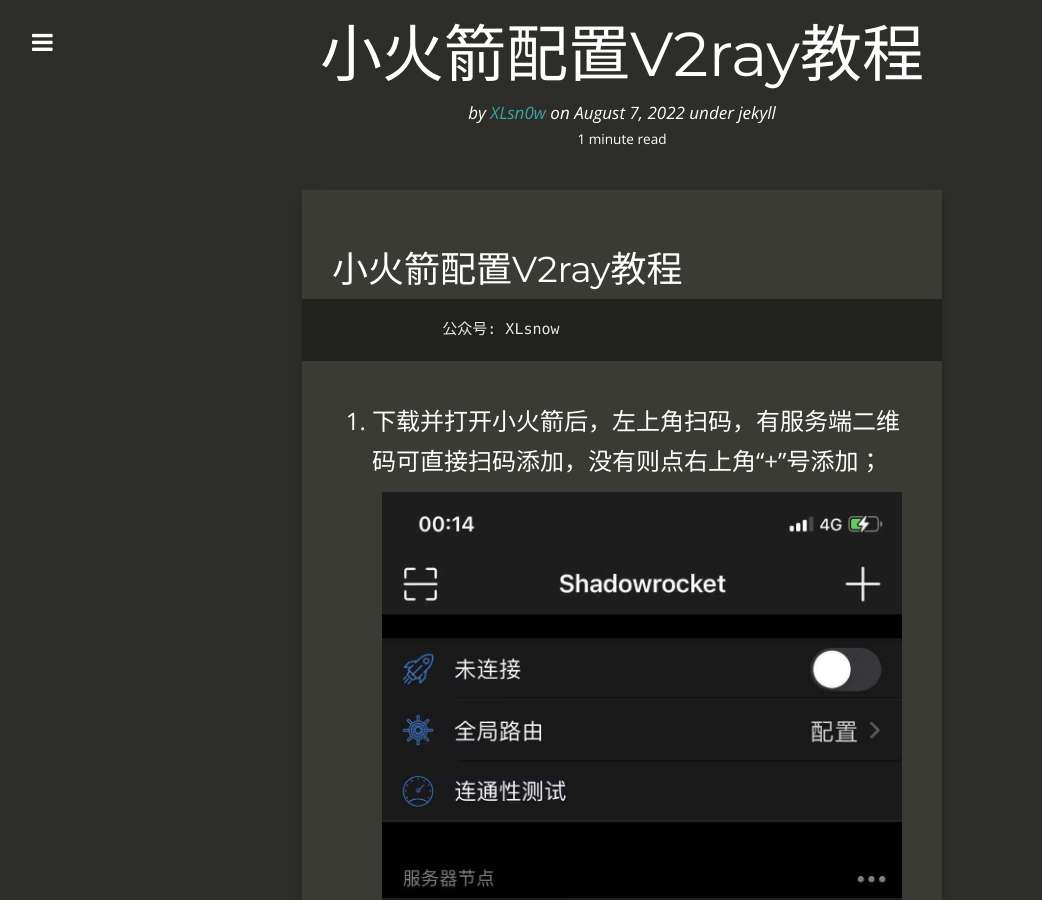
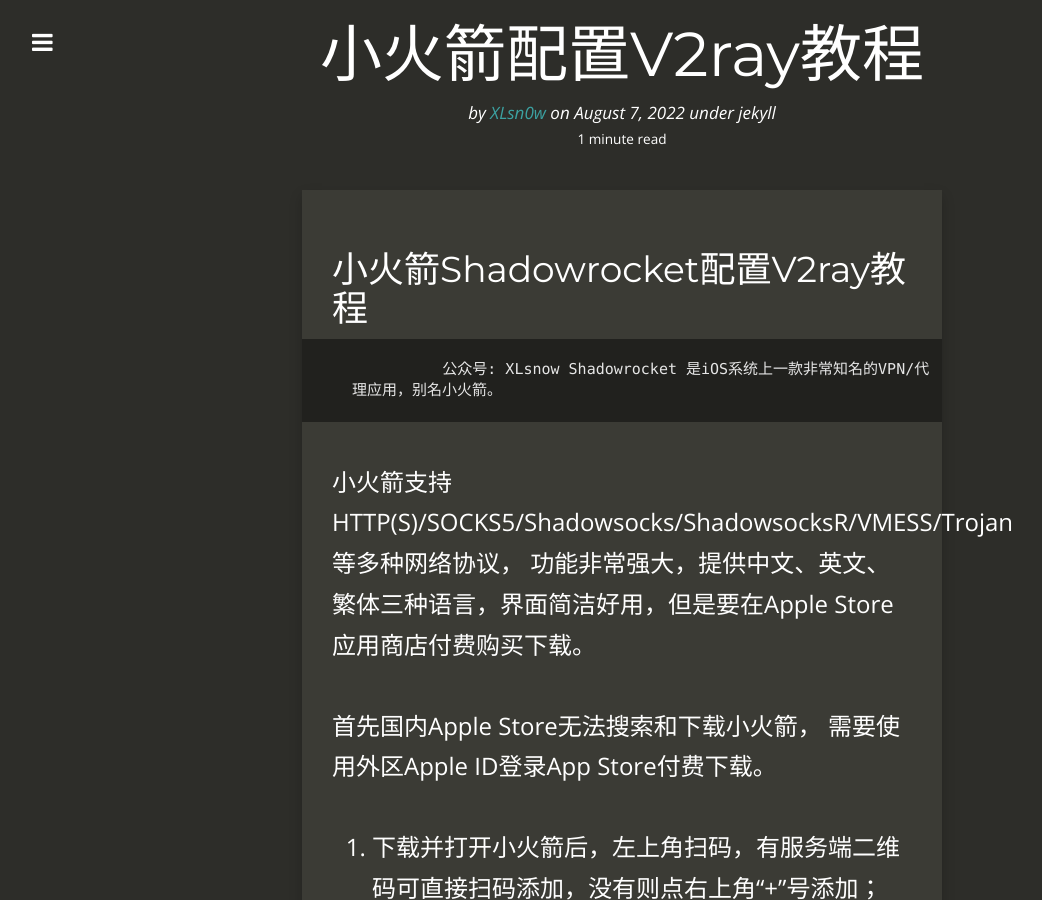
Before and after one commit to XLsn0w/XLsn0w.github.io, a Jekyll site: the page built from _posts/2022-08-11-XLsn0w.md, in a window 1280 px wide and 900 px high. Shown: the whole window, without its empty margins (18-1060 px from the left). Built offline with Jekyll 4.4.1, drawn with Linux system fonts in a browser that asks for light colours; nearby versions of some CDN libraries.

Commit message:
Update 2022-08-11-XLsn0w.md

```diff
--- a/_posts/2022-08-11-XLsn0w.md
+++ b/_posts/2022-08-11-XLsn0w.md
@@ -11,9 +11,15 @@
  - Blog
 ---
 
-# 小火箭配置V2ray教程
+# 小火箭Shadowrocket配置V2ray教程
               公众号: XLsnow
+Shadowrocket 是iOS系统上一款非常知名的VPN/代理应用，别名小火箭。
 
+小火箭支持HTTP(S)/SOCKS5/Shadowsocks/ShadowsocksR/VMESS/Trojan等多种网络协议，
+功能非常强大，提供中文、英文、繁体三种语言，界面简洁好用，但是要在Apple Store应用商店付费购买下载。
+
+首先国内Apple Store无法搜索和下载小火箭，
+需要使用外区Apple ID登录App Store付费下载。
 
 1. 下载并打开小火箭后，左上角扫码，有服务端二维码可直接扫码添加，没有则点右上角“+”号添加；
 ![](https://github.com/XLsn0w/XLsn0w.github.io/blob/master/Assets/Shadowrocket_1.jpg?raw=true)
```
